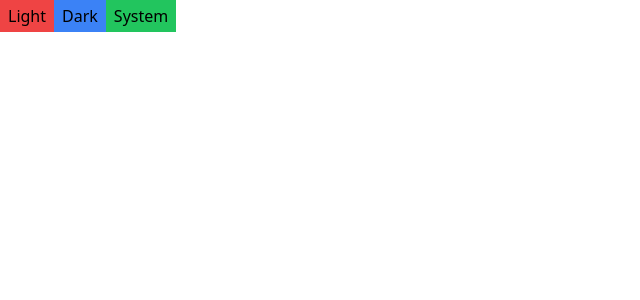
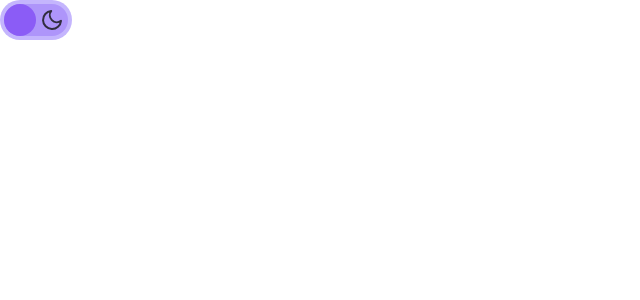
Before and after one commit to radromanov/authy, a React (Vite) app in the folder client/: page / in a window 1280 px wide. Shown: the top 300 px of the page, without its empty margins (0-640 px from the left). Built offline with nearby package versions, Linux system fonts and the light colour scheme.

Commit message:
Add theme slider and switch between dark & light modes

```diff
--- a/client/package.json
+++ b/client/package.json
@@ -11,7 +11,8 @@
   },
   "dependencies": {
     "react": "^18.2.0",
-    "react-dom": "^18.2.0"
+    "react-dom": "^18.2.0",
+    "react-icons": "^4.11.0"
   },
   "devDependencies": {
     "@types/react": "^18.2.15",
--- a/client/src/App.tsx
+++ b/client/src/App.tsx
@@ -1,6 +1,6 @@
 import { useEffect } from "react";
 import { setTheme } from "./utils/setTheme";
-import { changeTheme } from "./utils/changeTheme";
+import ThemeSlider from "./components/ThemeSlider";
 
 function App() {
   // Set dark or light mode on page load
@@ -10,24 +10,7 @@ function App() {
 
   return (
     <>
-      <button
-        className="bg-red-500 px-2 py-1"
-        onClick={() => changeTheme("light")}
-      >
-        Light
-      </button>
-      <button
-        className="bg-blue-500 px-2 py-1"
-        onClick={() => changeTheme("dark")}
-      >
-        Dark
-      </button>
-      <button
-        className="bg-green-500 px-2 py-1"
-        onClick={() => changeTheme("system")}
-      >
-        System
-      </button>
+      <ThemeSlider />
     </>
   );
 }
--- /dev/null
+++ b/client/src/components/ThemeSlider.tsx
@@ -0,0 +1,35 @@
+import { FiSun, FiMoon } from "react-icons/fi";
+import { changeTheme } from "../utils/changeTheme";
+
+const ICON_SIZE = 24;
+const THEME = {
+  light: "light",
+  dark: "dark",
+} as const;
+
+const ThemeSlider = () => {
+  return (
+    <div className="relative flex w-fit px-1 py-1 rounded-full bg-violet-300 dark:bg-neutral-700">
+      <div className="flex gap-2 bg-violet-400 dark:bg-neutral-500 rounded-full opacity-75 px-1 py-1">
+        <span
+          className="rounded-l-full cursor-pointer"
+          onClick={() => changeTheme(THEME.light)}
+        >
+          <FiSun size={ICON_SIZE} color={"white"} />
+        </span>
+        <span
+          className="rounded-r-full cursor-pointer"
+          onClick={() => changeTheme(THEME.dark)}
+        >
+          <FiMoon size={ICON_SIZE} color={"black"} />
+        </span>
+      </div>
+
+      <span
+        className={`absolute h-8 w-8 rounded-full bg-violet-500 dark:bg-neutral-300 dark:translate-x-full transition-all`}
+      ></span>
+    </div>
+  );
+};
+
+export default ThemeSlider;
--- a/client/tailwind.config.js
+++ b/client/tailwind.config.js
@@ -1,6 +1,7 @@
 /** @type {import('tailwindcss').Config} */
 module.exports = {
   content: ["./src/**/*.{html,js,jsx,ts,tsx}"],
+  darkMode: "class",
   theme: {
     extend: {},
   },
```
Also changed, not shown: 1 other file (tests, documents, lock files or other folders).
